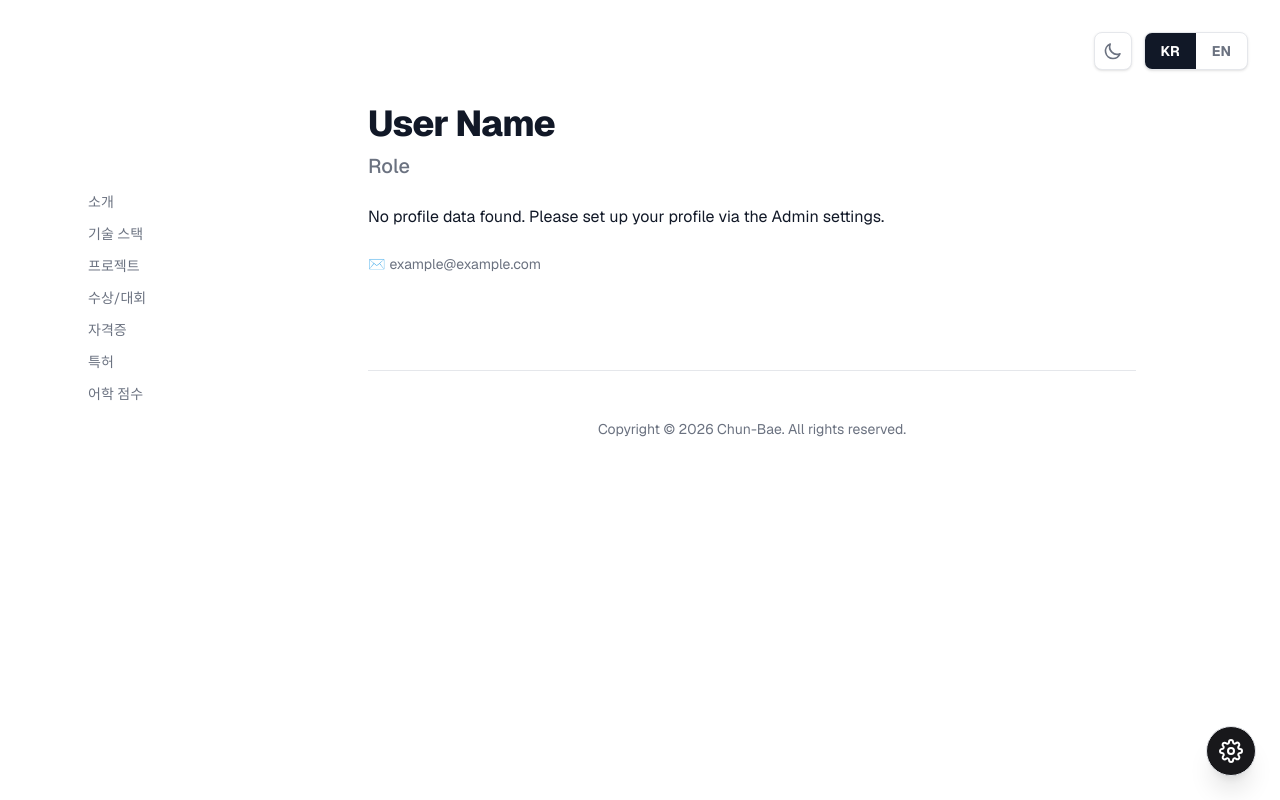
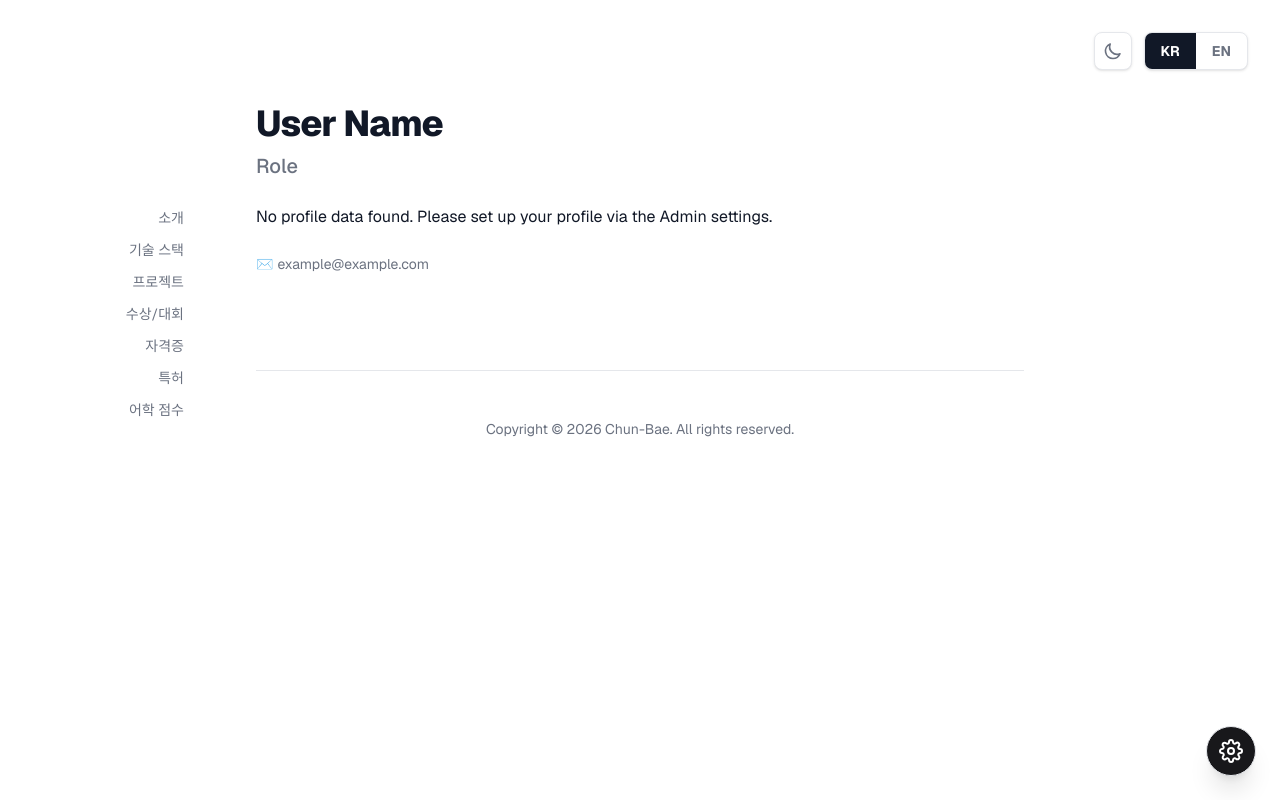
Before and after one commit to Chun-Bae/profile, a Next.js app: page / in a window 1280 px wide. Built offline with nearby package versions, Linux system fonts and the light colour scheme.

Commit message:
style: push sidebar further to the left to match user preference

```diff
--- a/components/ProfileEditor.tsx
+++ b/components/ProfileEditor.tsx
@@ -267,9 +267,9 @@ export default function ProfileEditor({ initialProfileKO, initialProfileEN }: {
         </div>
       )}
 
-      <div className="max-w-6xl mx-auto flex flex-col md:flex-row items-start lg:gap-8 px-4 sm:px-6 relative">
-        {/* Sticky Sidebar Navigation */}
-        <nav className="hidden md:flex sticky top-24 w-40 lg:w-48 shrink-0 flex-col gap-3 pt-24 pb-8 pr-4 text-sm text-[var(--text-muted)]">
+      <div className="w-full max-w-[90rem] mx-auto grid grid-cols-1 xl:grid-cols-[1fr_minmax(auto,48rem)_1fr] px-4 sm:px-6 gap-8 relative">
+        <aside className="hidden xl:block relative">
+          <nav className="sticky top-24 flex flex-col gap-3 pt-28 pb-8 pr-4 text-sm text-[var(--text-muted)] w-40 ml-auto mr-6 2xl:mr-16 items-end">
             {[
               { id: 'intro', ko: '소개', en: 'Intro' },
               { id: 'techStack', ko: '기술 스택', en: 'Skills' },
@@ -282,14 +282,15 @@ export default function ProfileEditor({ initialProfileKO, initialProfileEN }: {
               <a
                 key={item.id}
                 href={`#${item.id}`}
-              className="hover:text-[var(--foreground)] hover:translate-x-1 transition-all"
+                className="hover:text-[var(--foreground)] hover:-translate-x-1 transition-all"
               >
                 {currentLang === 'ko' ? item.ko : item.en}
               </a>
             ))}
           </nav>
+        </aside>
 
-        <main className="flex-1 w-full max-w-3xl min-w-0 py-16 sm:py-24 space-y-16 mx-auto">
+        <main className="w-full min-w-0 py-16 sm:py-24 space-y-16">
 
           {/* Intro */}
           <div className="relative group scroll-mt-24" id="intro">
```
Lines whose indentation alone changed are shown as unchanged.
